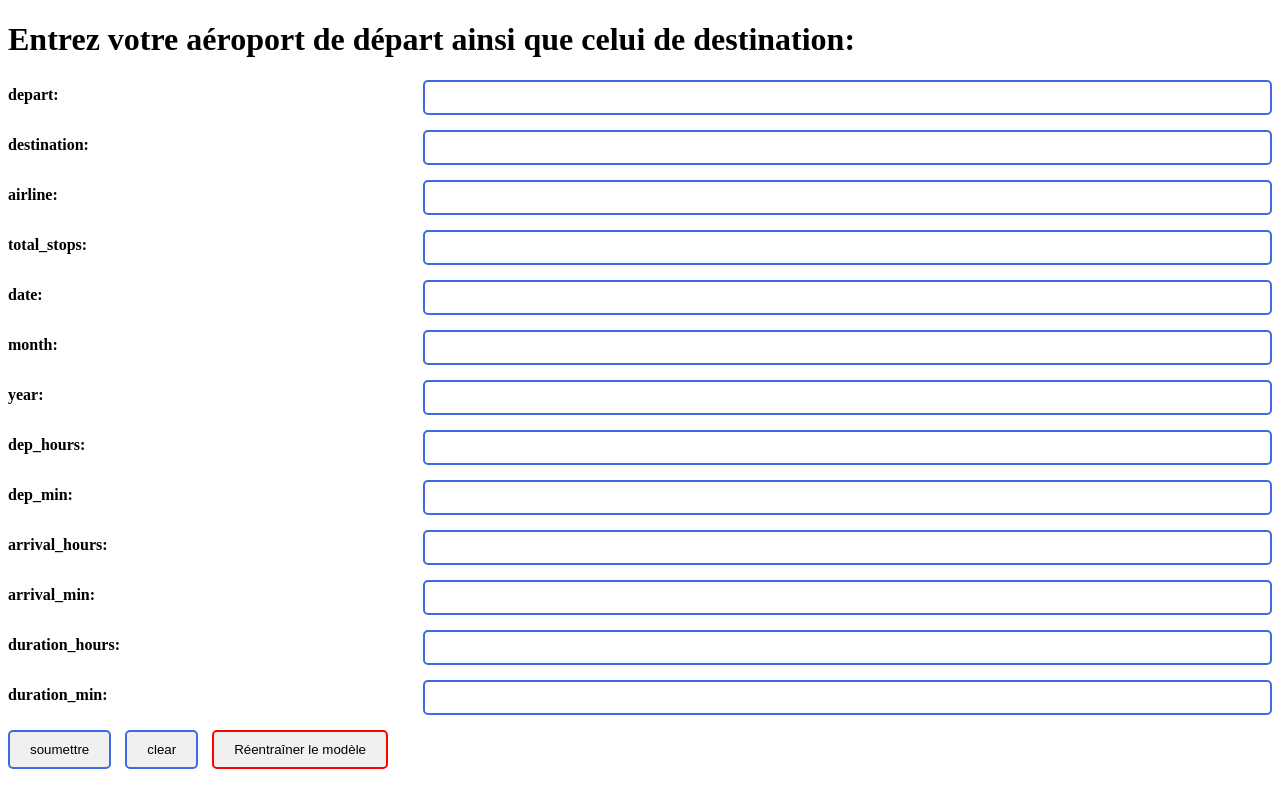
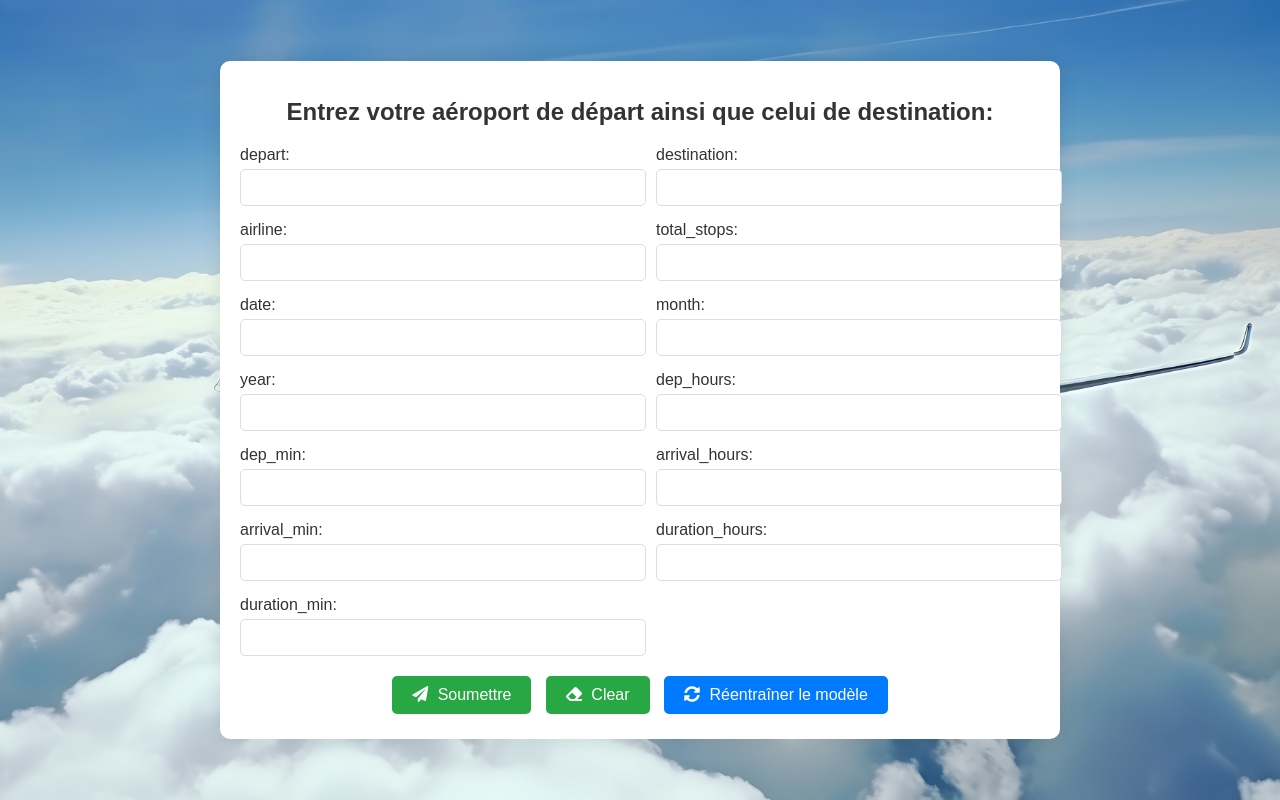
Before and after one commit to MethoDoTest/flightPredict, a Django app: template api/flight_pred/travel/templates/travel/travel_form.html in a window 1280 px wide. Run offline with Django 5.2, Linux system fonts and the light colour scheme; the template is opened without the code that fills it: values that come from a table or form of the project are taken from there, others are empty.

Commit message:
change url + refont .css

```diff
--- a/api/flight_pred/static/styles.css
+++ b/api/flight_pred/static/styles.css
@@ -1,45 +1,93 @@
-.error {
-    color: rgb(255, 127, 80);
-    font-weight: bold;
-    margin-bottom: 10px;
+body {
+    font-family: 'Poppins', sans-serif;
+    background-image: url('./images/background.jpg');
+    background-size: cover;
+    /* Adjust the size to cover the entire body */
+    background-position: center;
+    /* Center the background image */
+    background-repeat: no-repeat;
+    /* Do not repeat the image */
+    display: flex;
+    justify-content: center;
+    align-items: center;
+    height: 100vh;
+    margin: 0;
+    color: #333;
+}
+
+
+.container {
+    background-color: white;
+    background-size: cover;
+    padding: 20px;
+    border-radius: 10px;
+    box-shadow: 0 0 20px rgba(0, 0, 0, 0.1);
+    max-width: 800px;
+    width: 100%;
+    text-align: center;
+}
+
+.container h1 {
+    margin-bottom: 20px;
+    font-size: 24px;
 }
 
 .form-group {
     margin-bottom: 15px;
-    display: flex;
-    align-items: center;
+    text-align: left;
 }
 
 .form-group label {
-    display: inline-block;
-    font-weight: bold;
+    display: block;
     margin-bottom: 5px;
-    flex: 1;
 }
 
 .form-group input,
 .form-group select {
-    border: 2px solid rgb(65, 105, 225);
+    width: 100%;
+    padding: 10px;
+    border: 1px solid #ddd;
     border-radius: 5px;
-    padding: 8px;
-    flex: 2;
-    box-sizing: border-box;
 }
 
 .button {
-    background-color: #f0f0f0;
-    border: 2px solid rgb(65, 105, 225);
+    background-color: #28a745;
+    color: white;
+    padding: 10px 20px;
+    border: none;
     border-radius: 5px;
-    padding: 10px 20px;
     cursor: pointer;
-    margin-right: 10px;
-    display: inline-block;
+    font-size: 16px;
+    margin: 5px;
 }
 
 .button:hover {
-    background-color: #e0e0e0;
+    background-color: #218838;
 }
 
 .retrain-button {
-    border: 2px solid red;
+    background-color: #007bff;
 }
+
+.retrain-button:hover {
+    background-color: #0069d9;
+}
+
+.button i {
+    margin-right: 5px;
+}
+
+.error {
+    color: red;
+    font-size: 14px;
+}
+
+.form-row {
+    display: flex;
+    flex-wrap: wrap;
+    justify-content: space-between;
+}
+
+.form-group-half {
+    width: 48%;
+}
--- a/api/flight_pred/travel/templates/travel/travel_form.html
+++ b/api/flight_pred/travel/templates/travel/travel_form.html
@@ -1,9 +1,12 @@
 <!DOCTYPE html>
-<html>
+<html lang="fr">
 
 <head>
+    <meta charset="UTF-8">
     <title>Flight Predict</title>
-    <link rel="stylesheet" type="text/css" href="../../../static/styles.css">
+    {% load static %}
+    <link rel="stylesheet" type="text/css" href="{% static 'styles.css' %}">
+    <link rel="stylesheet" href="https://cdnjs.cloudflare.com/ajax/libs/font-awesome/5.15.4/css/all.min.css">
     <script>
         function showError(message) {
             alert(message);
@@ -29,109 +32,125 @@
 </head>
 
 <body>
+    <div class="container">
         <h1>Entrez votre aéroport de départ ainsi que celui de destination:</h1>
         <form method="post">
             {% csrf_token %}
-        <div class="form-group">
+            <div class="form-row">
+                <div class="form-group form-group-half">
                     {{ form.departure.label_tag }}
                     {{ form.departure }}
                     {% if form.departure.errors %}
                     <div class="error">{{ form.departure.errors }}</div>
                     {% endif %}
                 </div>
-        <div class="form-group">
+                <div class="form-group form-group-half">
                     {{ form.destination.label_tag }}
                     {{ form.destination }}
                     {% if form.destination.errors %}
                     <div class="error">{{ form.destination.errors }}</div>
                     {% endif %}
                 </div>
-        <div class="form-group">
+            </div>
+            <div class="form-row">
+                <div class="form-group form-group-half">
                     {{ form.airline.label_tag }}
                     {{ form.airline }}
                     {% if form.airline.errors %}
                     <div class="error">{{ form.airline.errors }}</div>
                     {% endif %}
                 </div>
-        <div class="form-group">
+                <div class="form-group form-group-half">
                     {{ form.total_stops.label_tag }}
                     {{ form.total_stops }}
                     {% if form.total_stops.errors %}
                     <div class="error">{{ form.total_stops.errors }}</div>
                     {% endif %}
                 </div>
-        <div class="form-group">
+            </div>
+            <div class="form-row">
+                <div class="form-group form-group-half">
                     {{ form.date.label_tag }}
                     {{ form.date }}
                     {% if form.date.errors %}
                     <div class="error">{{ form.date.errors }}</div>
                     {% endif %}
                 </div>
-        <div class="form-group">
+                <div class="form-group form-group-half">
                     {{ form.month.label_tag }}
                     {{ form.month }}
                     {% if form.month.errors %}
                     <div class="error">{{ form.month.errors }}</div>
                     {% endif %}
                 </div>
-        <div class="form-group">
+            </div>
+            <div class="form-row">
+                <div class="form-group form-group-half">
                     {{ form.year.label_tag }}
                     {{ form.year }}
                     {% if form.year.errors %}
                     <div class="error">{{ form.year.errors }}</div>
                     {% endif %}
                 </div>
-        <div class="form-group">
+                <div class="form-group form-group-half">
                     {{ form.dep_hours.label_tag }}
                     {{ form.dep_hours }}
                     {% if form.dep_hours.errors %}
                     <div class="error">{{ form.dep_hours.errors }}</div>
                     {% endif %}
                 </div>
-        <div class="form-group">
+            </div>
+            <div class="form-row">
+                <div class="form-group form-group-half">
                     {{ form.dep_min.label_tag }}
                     {{ form.dep_min }}
                     {% if form.dep_min.errors %}
                     <div class="error">{{ form.dep_min.errors }}</div>
                     {% endif %}
                 </div>
-        <div class="form-group">
+                <div class="form-group form-group-half">
                     {{ form.arrival_hours.label_tag }}
                     {{ form.arrival_hours }}
                     {% if form.arrival_hours.errors %}
                     <div class="error">{{ form.arrival_hours.errors }}</div>
                     {% endif %}
                 </div>
-        <div class="form-group">
+            </div>
+            <div class="form-row">
+                <div class="form-group form-group-half">
                     {{ form.arrival_min.label_tag }}
                     {{ form.arrival_min }}
                     {% if form.arrival_min.errors %}
                     <div class="error">{{ form.arrival_min.errors }}</div>
                     {% endif %}
                 </div>
-        <div class="form-group">
+                <div class="form-group form-group-half">
                     {{ form.duration_hours.label_tag }}
                     {{ form.duration_hours }}
                     {% if form.duration_hours.errors %}
                     <div class="error">{{ form.duration_hours.errors }}</div>
                     {% endif %}
                 </div>
-        <div class="form-group">
+            </div>
+            <div class="form-row">
+                <div class="form-group form-group-half">
                     {{ form.duration_min.label_tag }}
                     {{ form.duration_min }}
                     {% if form.duration_min.errors %}
                     <div class="error">{{ form.duration_min.errors }}</div>
                     {% endif %}
                 </div>
-        <button type="submit" name="submit" class="button">soumettre</button>
-        <button type="submit" name="clear" class="button">clear</button>
-        <button type="button" name="retrain" class="button retrain-button" onclick="retrainModel()">Réentraîner le
-            modèle</button>
+            </div>
+            <button type="submit" name="submit" class="button"><i class="fas fa-paper-plane"></i> Soumettre</button>
+            <button type="submit" name="clear" class="button"><i class="fas fa-eraser"></i> Clear</button>
+            <button type="button" name="retrain" class="button retrain-button" onclick="retrainModel()"><i
+                    class="fas fa-sync-alt"></i> Réentraîner le modèle</button>
         </form>
 
         {% if result %}
         <p id="result">{{ result }}</p>
         {% endif %}
+    </div>
 </body>
 
 </html>
--- a/api/flight_pred/travel/urls.py
+++ b/api/flight_pred/travel/urls.py
@@ -3,6 +3,6 @@ from django.urls import path
 from .views import travel_view, retrain_model_view
 
 urlpatterns = [
-    path("travel/travel_view/", travel_view, name="travel_view"),
-    path("travel/retrain/", retrain_model_view, name="retrain_model_view"),
+    path("travel_view/", travel_view, name="travel_view"),
+    path("retrain/", retrain_model_view, name="retrain_model_view"),
 ]
--- a/api/flight_pred/travel/views.py
+++ b/api/flight_pred/travel/views.py
@@ -30,7 +30,7 @@ def travel_view(request):
                 duration_hours = form.cleaned_data["duration_hours"]
                 duration_min = form.cleaned_data["duration_min"]
 
-                api_url = "http://127.0.0.1:8000/travel/travel_view"
+                api_url = "http://127.0.0.1:8000/travel/travel_view/"
                 data = {
                     "departure": departure,
                     "destination": destination,
```
Also changed, not shown: api/flight_pred/static/images/background.jpeg (added), api/flight_pred/static/images/background.jpg (added). Lines whose indentation alone changed are shown as unchanged.
